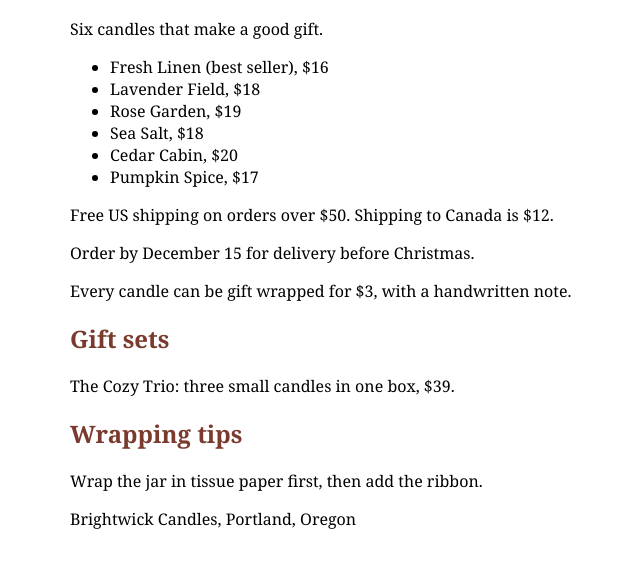
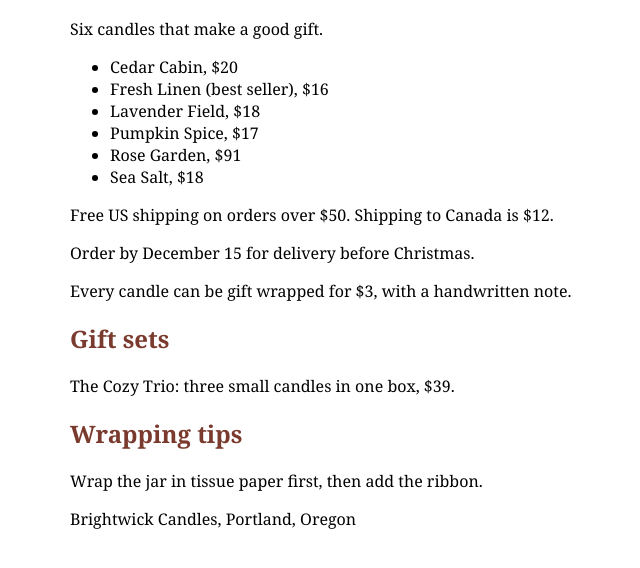
Before and after one commit to maya-brightwick/gift-guide, a plain HTML site: page index.html in a window 1280 px wide. Shown: the part 86-654 px from the top of the page, without its empty margins (270-910 px from the left). Drawn offline with Linux system fonts and the light colour scheme.

Commit message:
Put the candles in A to Z order

```diff
--- a/index.html
+++ b/index.html
@@ -9,12 +9,12 @@
   <h1>Holiday Gift Guide 2026</h1>
   <p>Six candles that make a good gift.</p>
   <ul>
+    <li>Cedar Cabin, $20</li>
     <li>Fresh Linen (best seller), $16</li>
     <li>Lavender Field, $18</li>
-    <li>Rose Garden, $19</li>
+    <li>Pumpkin Spice, $17</li>
+    <li>Rose Garden, $91</li>
     <li>Sea Salt, $18</li>
-    <li>Cedar Cabin, $20</li>
-    <li>Pumpkin Spice, $17</li>
   </ul>
   <p>Free US shipping on orders over $50. Shipping to Canada is $12.</p>
   <p>Order by December 15 for delivery before Christmas.</p>
```
